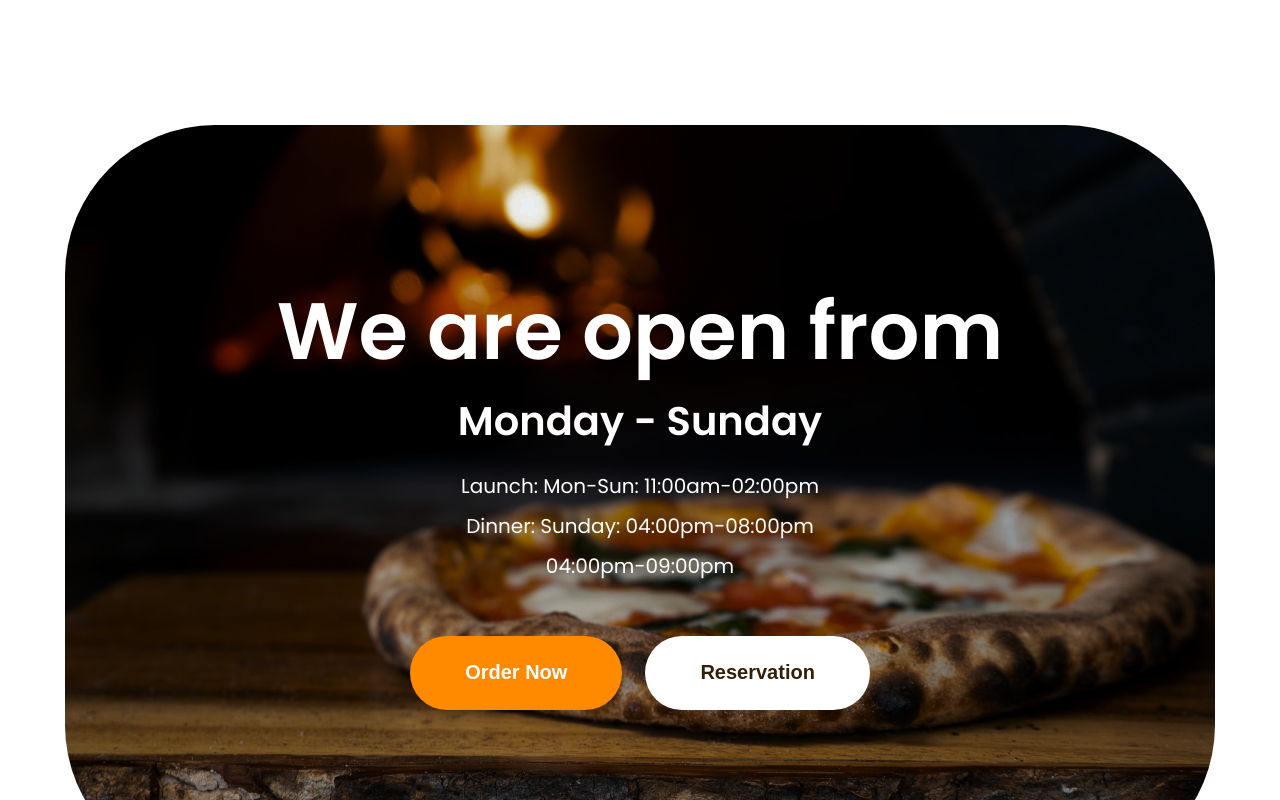
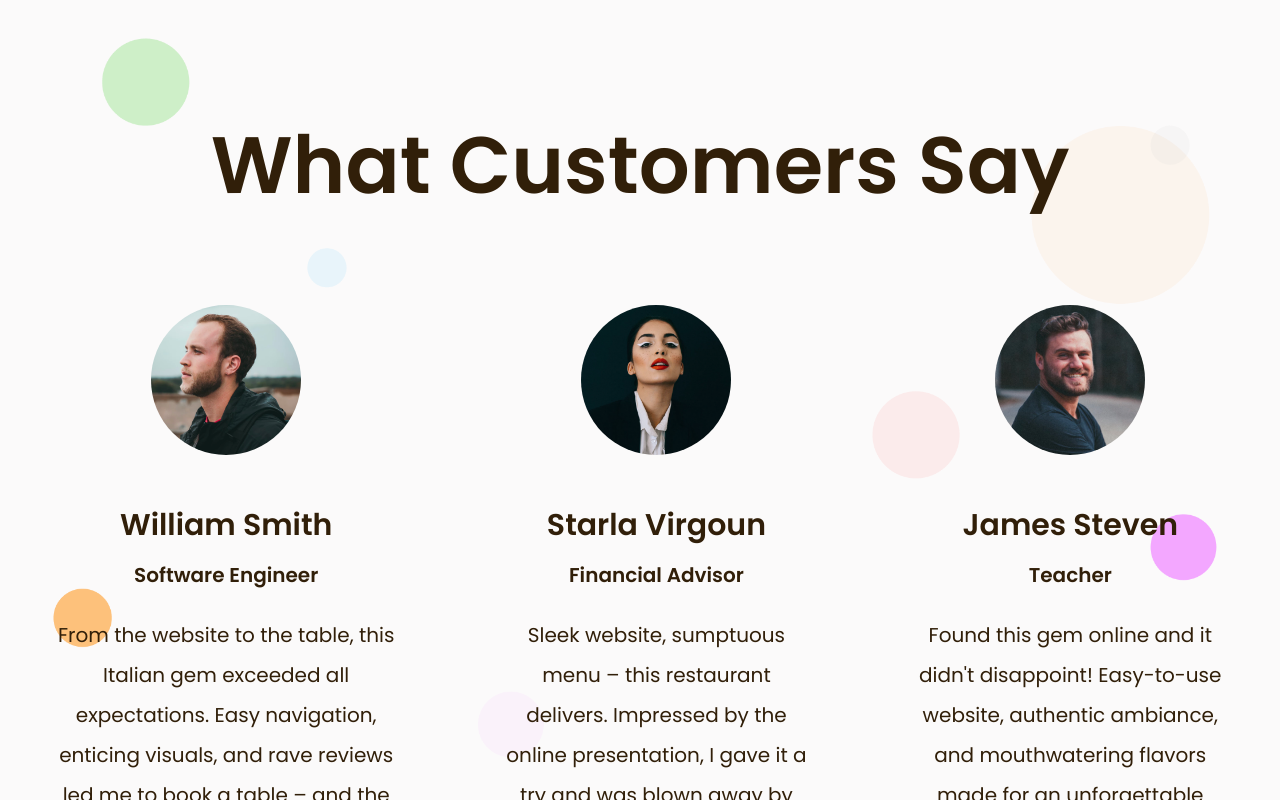
Before and after one commit to kulievdev/restaurant-website-react, a React (Create React App) app: page / in a window 1280 px wide. Shown: the part 6640-7440 px from the top of the page. Built offline with nearby package versions, Linux system fonts and the light colour scheme.

Commit message:
Make testimonials section responsive

```diff
--- a/src/pages/components/layout.js
+++ b/src/pages/components/layout.js
@@ -1,22 +1,26 @@
 import styled from "styled-components";
 
 const SectionHeading = styled.h2`
-    font-size: 5rem;
-    line-height: 5rem;
+    font-size: 4rem;
+    line-height: 4.3rem;
     font-weight: 600;
     color: #311f09;
     margin-bottom: ${(props) => `${props.$marginBottom}rem`};
 
+    @media (min-width: 375px) {
+        font-size: 5rem;
+        line-height: 5rem;
+        font-weight: 600;
+    }
+
     @media (min-width: 450px) {
         font-size: 6rem;
         line-height: 6rem;
-        font-weight: 600;
     }
 
     @media (min-width: 960px) {
         font-size: 6rem;
         line-height: 7rem;
-        font-weight: 600;
     }
 
     @media (min-width: 1240px) {
--- a/src/pages/home/Home.js
+++ b/src/pages/home/Home.js
@@ -17,7 +17,7 @@ const Home = () => {
             <Menu />
             <Reservation />
             <Chefs />
-            {/* <Testimonials /> */}
+            <Testimonials />
             <BusinessHours />
             <Footer />
         </>
--- a/src/pages/home/sections/testimonials/Testimonial.js
+++ b/src/pages/home/sections/testimonials/Testimonial.js
@@ -1,7 +1,6 @@
 import styled from "styled-components";
 
 const TestimonialWrapper = styled.div`
-    width: 30%;
     text-align: center;
 `;
 
--- a/src/pages/home/sections/testimonials/Testimonials.js
+++ b/src/pages/home/sections/testimonials/Testimonials.js
@@ -15,7 +15,12 @@ const TestimonialsSectionContainer = styled(SectionContainer)``;
 
 const TestimonialsWrapper = styled.div`
     display: flex;
-    justify-content: space-between;
+    flex-direction: column;
+    gap: 10rem;
+
+    @media (min-width: 1100px) {
+        flex-direction: row;
+    }
 `;
 
 const Testimonials = () => {
```
